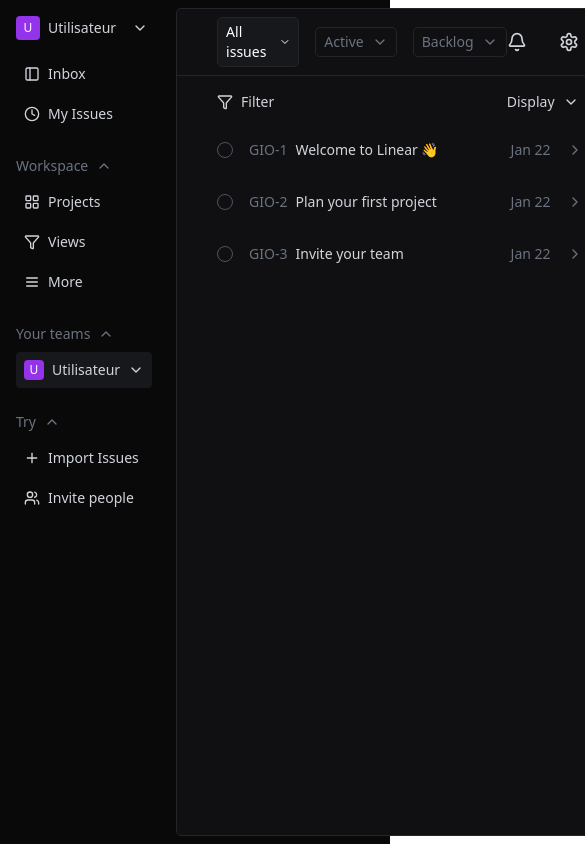
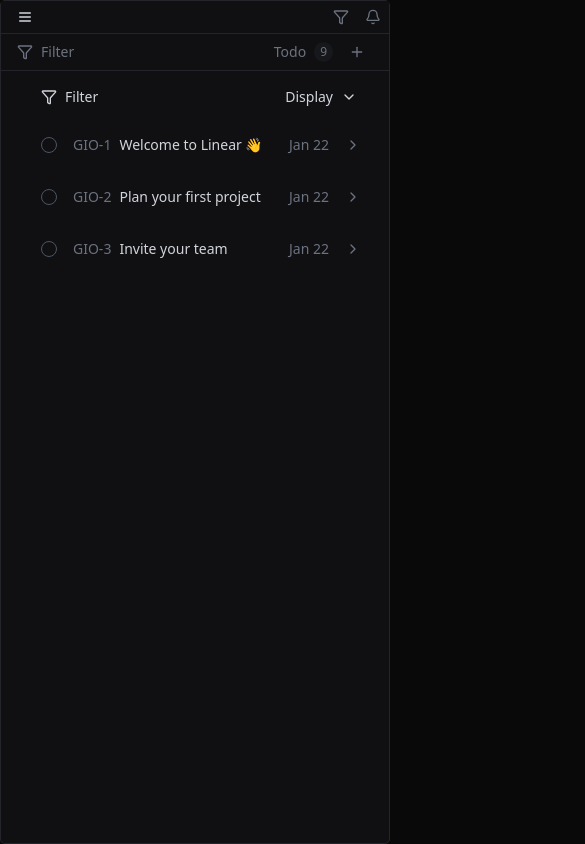
Before and after one commit to giovaniolivier/my-linear-clone, a React (Vite) app: page /dashboard in a window 390 px wide. Shown: the top 844 px of the page, 585 px wide, since content can reach past the window. Built offline with nearby package versions, Linux system fonts and the light colour scheme.

Commit message:
version mobile

```diff
--- a/src/components/LinearClone.tsx
+++ b/src/components/LinearClone.tsx
@@ -1,4 +1,5 @@
 import React, { useState, useEffect } from 'react';
+import { Menu as MenuIcon, X } from 'lucide-react';
 import { useNavigate } from 'react-router-dom';
 import NavButton from './NavButton';
 import SectionHeader from './SectionHeader';
@@ -74,7 +75,6 @@
 
   useEffect(() => {
     const token = localStorage.getItem("token");
-    const storedUsername = localStorage.getItem("username");
     if (!token) {
       navigate("/dashboard");
     }
@@ -85,12 +85,12 @@
     localStorage.removeItem("token");
     window.location.href = "/";
   };
+  const [isSidebarOpen, setIsSidebarOpen] = useState(false);
 
   return (
-    <div className="flex h-screen bg-[#090909] text-gray-300">
+    <div className="linear-clone flex h-screen bg-[#090909] text-gray-300">
       {/* Sidebar */}
-      <div className="w-64 p-4 flex flex-col">
-        {/* User section */}
+      <div className={`sidebar w-64 p-4 flex flex-col fixed md:static top-0 left-0 h-full bg-[#090909] transform transition-transform duration-300 ${isSidebarOpen ? 'translate-x-0' : '-translate-x-full'} md:translate-x-0 z-40`}>        {/* User section */}
         <div className="relative">
           <div
             className="flex items-center gap-2 mb-4 cursor-pointer"
@@ -192,27 +192,71 @@
         </div>
       </div>
 
+      {/* Fond sombre pour mobile */}
+      {isSidebarOpen && (
+        <div
+          className="fixed inset-0 bg-black opacity-50 md:hidden"
+          onClick={() => setIsSidebarOpen(false)}
+        />
+      )}
+
       {/* Contenu principal */}
-      <div className="border rounded-[5px] border-[#23252a] text-sm m-2 bg-[#101012] flex-1 flex flex-col">
+      <div className="main-content flex-1 border rounded-[5px] border-[#23252a] text-sm m-2 bg-[#101012] flex flex-col">
         {/* Header */}
-        <div className="border-b border-[#23252a] p-2 pl-10 flex items-center justify-between">
+        <div className="header-actions border-b border-[#23252a] p-2 pl-4 flex items-center gap-4 bg-[#101012]">
+          {/* Menu burger et actions - groupés à gauche en mobile */}
           <div className="flex items-center gap-4">
+            <button
+              className="md:hidden z-50"
+              onClick={() => setIsSidebarOpen(!isSidebarOpen)}
+              aria-label="Toggle menu"
+            >
+              {isSidebarOpen ? <X className="w-4 h-4" /> : <MenuIcon className="w-4 h-4" />}
+            </button>
+            {/* Filtres - cachés en mobile */}
+            <div className="hidden md:flex items-center gap-2">
               {FILTER_OPTIONS.map((item) => (
                 <div
                   key={item}
                   onClick={() => setSelectedFilter(item)}
-                className={`text-gray-500 border rounded-[5px] border-[#23252a] hover:bg-[#17181b] px-2 py-1 flex items-center gap-2 cursor-pointer ${
+                  className={`text-gray-500 border rounded-[5px] border-[#23252a] hover:bg-[#17181b] px-3 py-1.5 flex items-center gap-2 cursor-pointer ${
                     selectedFilter === item ? "bg-[#17181b] text-white" : ""
                   }`}
                 >
-                <span>{item}</span>
+                  <span className="text-sm">{item}</span>
                   <ChevronDown className="w-4 h-4" />
                 </div>
               ))}
             </div>
-          <div className="flex items-center mr-6 gap-8">
-            <Bell className="w-5 h-5 cursor-pointer" />
-            <Settings className="w-5 h-5 cursor-pointer" />
+          </div>
+          {/* Icônes droites - toujours visibles */}
+          <div className="flex items-center ml-auto gap-4">
+            <button
+              className="text-gray-500 hover:text-gray-300"
+              aria-label="Filter view"
+            >
+              <Filter className="w-4 h-4" />
+            </button>
+            <button
+              className="text-gray-500 hover:text-gray-300"
+              aria-label="Notifications"
+            >
+              <Bell className="w-4 h-4" />
+            </button>
+          </div>
+        </div>
+        {/* Nouvelle barre de filtres */}
+        <div className="flex items-center justify-between p-2 pl-4 border-b border-[#23252a]">
+          {/* Côté gauche - Filtre */}
+          <div className="flex items-center gap-2">
+            <Filter className="w-4 h-4 text-gray-500" />
+            <span className="text-sm text-gray-500">Filter</span>
+          </div>
+          {/* Côté droit - Todo counter */}
+          <div className="flex items-center gap-2 mr-4">
+            <span className="text-sm text-gray-500">Todo</span>
+            <span className="text-xs bg-[#17181b] px-1.5 py-0.5 rounded-full text-gray-500">9</span>
+            <Plus className="w-4 h-4 text-gray-500 ml-2" />
           </div>
         </div>
 
--- a/src/components/LoginPage.tsx
+++ b/src/components/LoginPage.tsx
@@ -61,11 +61,23 @@
           Log in to Linear
         </h2>
 
-        <div className="mb-4 flex w-full items-center justify-center font-bold rounded-lg bg-[#575bc7] py-4 text-white text-[12px] transition-colors duration-300 hover:bg-[#6c78e6]">
-          <GoogleLogin
-            onSuccess={handleLoginSuccess}
-            onError={() => console.error('Login Failed')}
-          />
+        <div className="relative w-full max-w-md">
+          <div className="mb-4 flex text-white text-[12px] font-bold w-full items-center justify-center gap-3 rounded-lg bg-[#575bc7] py-4 px-4 transition-all duration-300 hover:bg-[#6c78e6] shadow-md">
+            <svg width="15" height="15" viewBox="0 0 24 24">
+              <path
+                fill="currentColor"
+                d="M21.35 11.1h-9.17v2.73h6.51c-.33 3.81-3.5 5.44-6.5 5.44C8.36 19.27 5 16.25 5 12c0-4.1 3.2-7.27 7.2-7.27c3.09 0 4.9 1.97 4.9 1.97L19 4.72S16.56 2 12.1 2C6.42 2 2.03 6.8 2.03 12c0 5.05 4.13 10 10.22 10c5.35 0 9.25-3.67 9.25-9.09c0-1.15-.15-1.81-.15-1.81Z"
+              />
+            </svg>
+            <span>Continue with Google</span>
+            <div className="absolute inset-0 opacity-0">
+              <GoogleLogin
+                onSuccess={handleLoginSuccess}
+                onError={() => console.error('Login Failed')}
+                useOneTap
+              />
+            </div>
+          </div>
         </div>
 
         <div className="mb-6 mt-[-5px] text-center text-[12px] text-gray-400">
--- a/src/styles/globals.css
+++ b/src/styles/globals.css
@@ -1,6 +1,11 @@
 @tailwind base;
 @tailwind components;
 @tailwind utilities;
+
+
+body {
+  background-color: #090909;
+}
 
 .hidden-google-btn iframe {
     display: none !important;
@@ -8,3 +13,61 @@
 .hidden {
   display: none;
 }
+
+@media (max-width: 768px) {
+  .linear-clone {
+    flex-direction: column;
+  }
+
+  .main-content {
+    width: 100%;
+    margin: 0;
+  }
+
+  .header-actions {
+    flex-wrap: wrap;
+    gap: 0.5rem;
+  }
+
+  .filter-options {
+    flex-direction: column;
+  }
+
+  .mobile-hidden {
+    display: none;
+  }
+}
+
+@media (max-width: 768px) {
+  .linear-clone {
+    flex-direction: column;
+  }
+
+  .main-content {
+    width: 100%;
+    margin: 0;
+  }
+
+  .header-actions {
+    flex-wrap: wrap;
+    gap: 0.5rem;
+  }
+
+  .filter-options {
+    flex-direction: column;
+  }
+
+  .mobile-hidden {
+    display: none;
+  }
+}
+
+@media (max-width: 480px) {
+  .touch-target {
+    min-height: 44px;
+  }
+
+  .text-compact {
+    font-size: 0.75rem;
+  }
+}
```
Lines whose indentation alone changed are shown as unchanged.
